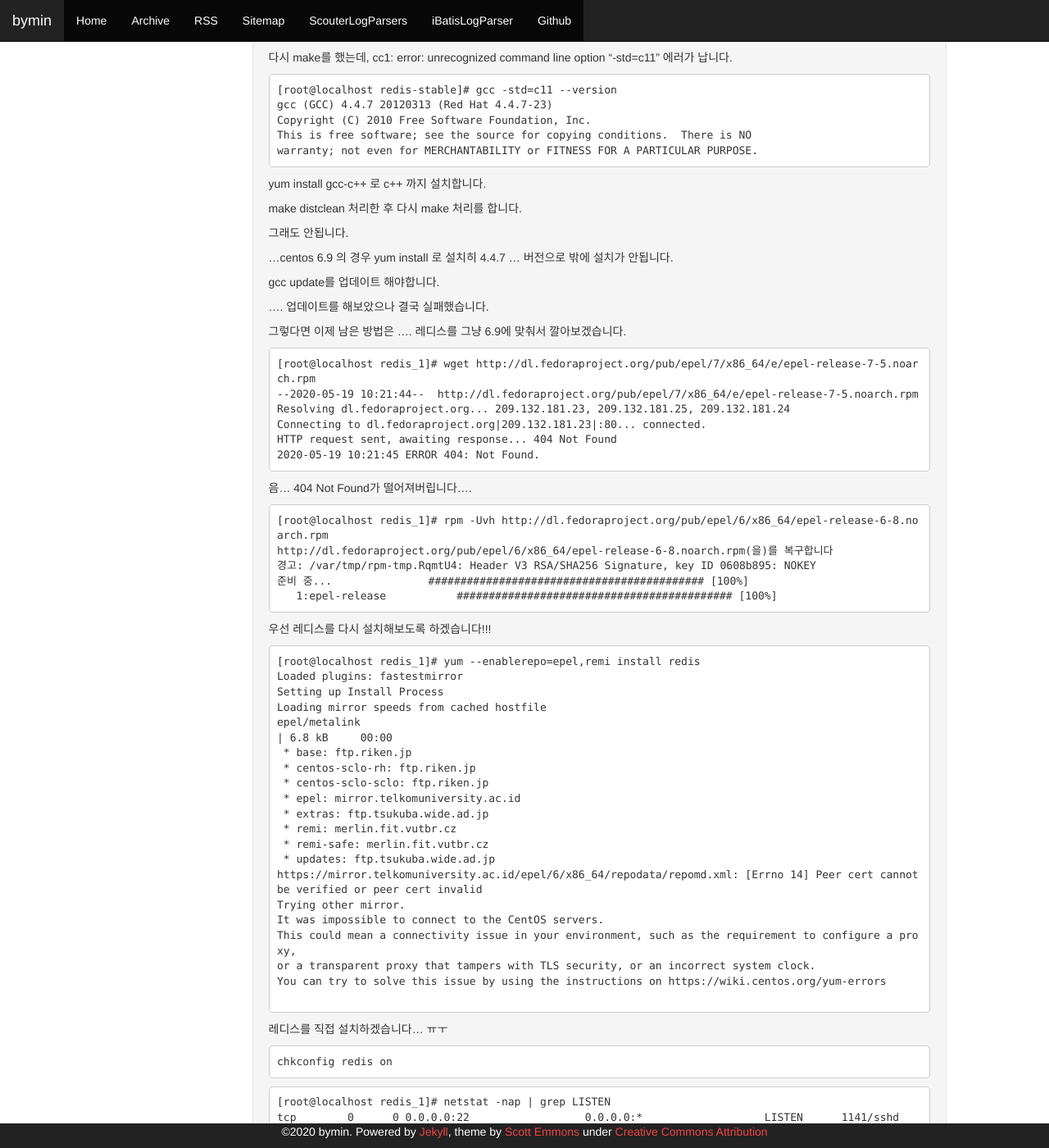
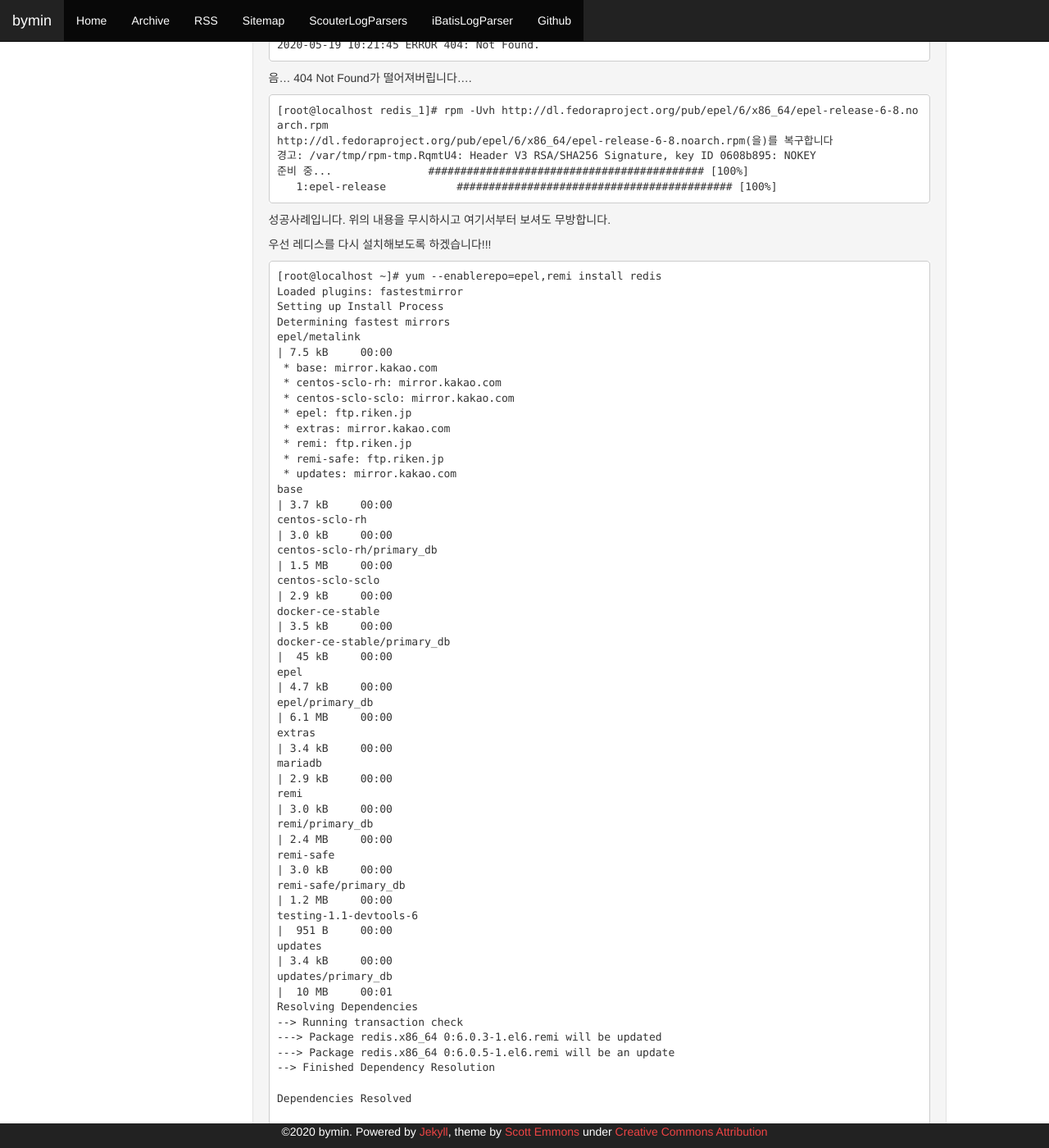
Before and after one commit to youngclown/youngclown.github.io, a Jekyll site: the page built from _posts/2020-05-18-redis_setting.md, in a window 1280 px wide and 1400 px high, scrolled down 3183 px. Shown: the whole window at 82% size. Built offline with Jekyll 4.4.1, drawn with Linux system fonts in a browser that asks for light colours; nearby versions of some CDN libraries; some of the changed text lies outside the part shown.

Commit message:
레디스 셋팅 history

````diff
--- a/_posts/2020-05-18-redis_setting.md
+++ b/_posts/2020-05-18-redis_setting.md
@@ -4,9 +4,12 @@ title: "레디스 설치 및 실행"
 comments: true
 ---
 
-centos 6.9에 레디스를 설치해보고자합니다.
+centos 6.9에 레디스를 설치하려고합니다.
+해당 이력은 실패 시나리오까지 포함되어있으므로,
+결론을 보고 싶으 신 분은, 맨밑의 성공사례로 내려가시기 바랍니다.
 
 레디스를 설치합니다. wget 이 없으므로 먼저 yum install wget으로 wget을 설치합니다.
+
 ```
 [root@localhost ~]# yum install wget
 Loaded plugins: fastestmirror
@@ -20,23 +23,8 @@ Resolving Dependencies
 ---> Package wget.x86_64 0:1.12-10.el6 will be installed
 --> Finished Dependency Resolution
 
-Dependencies Resolved
+~~ 중략 ~~~
 
-==============================================================================================================================================================================================================================================================================
- Package                                                        Arch                                                             Version                                                                 Repository                                                      Size
-==============================================================================================================================================================================================================================================================================
-Installing:
- wget                                                           x86_64                                                           1.12-10.el6                                                             base                                                           484 k
-
-Transaction Summary
-==============================================================================================================================================================================================================================================================================
-Install       1 Package(s)
-
-Total download size: 484 k
-Installed size: 1.8 M
-Is this ok [y/N]: y
-Downloading Packages:
-wget-1.12-10.el6.x86_64.rpm                                                                                                                                                                                                                            | 484 kB     00:00
 Running rpm_check_debug
 Running Transaction Test
 Transaction Test Succeeded
@@ -52,6 +40,7 @@ Complete!
 
 wget http://download.redis.io/redis-stable.tar.gz
 으로 레디스를 다운받습니다.
+
 ```
 [root@localhost home]# mkdir redis
 [root@localhost home]# cd redis/
@@ -63,7 +52,7 @@ HTTP request sent, awaiting response... 200 OK
 Length: 2253771 (2.1M) [application/x-gzip]
 Saving to: `redis-stable.tar.gz'
 
-100%[====================================================================================================================================================================================================================================>] 2,253,771    318K/s   in 7.7s
+100%[======>] 2,253,771    318K/s   in 7.7s
 
 2020-05-18 15:44:57 (287 KB/s) - `redis-stable.tar.gz' saved [2253771/2253771]
 ```
@@ -189,46 +178,94 @@ http://dl.fedoraproject.org/pub/epel/6/x86_64/epel-release-6-8.noarch.rpm(을)
    1:epel-release           ########################################### [100%]
 ```
 
+
+성공사례입니다. 위의 내용을 무시하시고 여기서부터 보셔도 무방합니다.
+
 우선 레디스를 다시 설치해보도록 하겠습니다!!!
 
 ```
-[root@localhost redis_1]# yum --enablerepo=epel,remi install redis
+[root@localhost ~]# yum --enablerepo=epel,remi install redis
 Loaded plugins: fastestmirror
 Setting up Install Process
-Loading mirror speeds from cached hostfile
-epel/metalink                                                                                                                                                                                                                                          | 6.8 kB     00:00
- * base: ftp.riken.jp
- * centos-sclo-rh: ftp.riken.jp
- * centos-sclo-sclo: ftp.riken.jp
- * epel: mirror.telkomuniversity.ac.id
- * extras: ftp.tsukuba.wide.ad.jp
- * remi: merlin.fit.vutbr.cz
- * remi-safe: merlin.fit.vutbr.cz
- * updates: ftp.tsukuba.wide.ad.jp
-https://mirror.telkomuniversity.ac.id/epel/6/x86_64/repodata/repomd.xml: [Errno 14] Peer cert cannot be verified or peer cert invalid
-Trying other mirror.
-It was impossible to connect to the CentOS servers.
-This could mean a connectivity issue in your environment, such as the requirement to configure a proxy,
-or a transparent proxy that tampers with TLS security, or an incorrect system clock.
-You can try to solve this issue by using the instructions on https://wiki.centos.org/yum-errors
+Determining fastest mirrors
+epel/metalink                                                                                                                  | 7.5 kB     00:00
+ * base: mirror.kakao.com
+ * centos-sclo-rh: mirror.kakao.com
+ * centos-sclo-sclo: mirror.kakao.com
+ * epel: ftp.riken.jp
+ * extras: mirror.kakao.com
+ * remi: ftp.riken.jp
+ * remi-safe: ftp.riken.jp
+ * updates: mirror.kakao.com
+base                                                                                                                           | 3.7 kB     00:00
+centos-sclo-rh                                                                                                                 | 3.0 kB     00:00
+centos-sclo-rh/primary_db                                                                                                      | 1.5 MB     00:00
+centos-sclo-sclo                                                                                                               | 2.9 kB     00:00
+docker-ce-stable                                                                                                               | 3.5 kB     00:00
+docker-ce-stable/primary_db                                                                                                    |  45 kB     00:00
+epel                                                                                                                           | 4.7 kB     00:00
+epel/primary_db                                                                                                                | 6.1 MB     00:00
+extras                                                                                                                         | 3.4 kB     00:00
+mariadb                                                                                                                        | 2.9 kB     00:00
+remi                                                                                                                           | 3.0 kB     00:00
+remi/primary_db                                                                                                                | 2.4 MB     00:00
+remi-safe                                                                                                                      | 3.0 kB     00:00
+remi-safe/primary_db                                                                                                           | 1.2 MB     00:00
+testing-1.1-devtools-6                                                                                                         |  951 B     00:00
+updates                                                                                                                        | 3.4 kB     00:00
+updates/primary_db                                                                                                             |  10 MB     00:01
+Resolving Dependencies
+--> Running transaction check
+---> Package redis.x86_64 0:6.0.3-1.el6.remi will be updated
+---> Package redis.x86_64 0:6.0.5-1.el6.remi will be an update
+--> Finished Dependency Resolution
+
+Dependencies Resolved
+
+======================================================================================================================================================
+ Package                          Arch                              Version                                     Repository                       Size
+======================================================================================================================================================
+Updating:
+ redis                            x86_64                            6.0.5-1.el6.remi                            remi                            1.3 M
+
+Transaction Summary
+======================================================================================================================================================
+Upgrade       1 Package(s)
+
+Total download size: 1.3 M
+Is this ok [y/N]: y
+Downloading Packages:
+redis-6.0.5-1.el6.remi.x86_64.rpm                                                                                              | 1.3 MB     00:00
+Running rpm_check_debug
+Running Transaction Test
+Transaction Test Succeeded
+Running Transaction
+  Updating   : redis-6.0.5-1.el6.remi.x86_64                                                                                                      1/2
+warning: /etc/redis.conf created as /etc/redis.conf.rpmnew
+  Cleanup    : redis-6.0.3-1.el6.remi.x86_64                                                                                                      2/2
+  Verifying  : redis-6.0.5-1.el6.remi.x86_64                                                                                                      1/2
+  Verifying  : redis-6.0.3-1.el6.remi.x86_64                                                                                                      2/2
+
+Updated:
+  redis.x86_64 0:6.0.5-1.el6.remi
+
+Complete!
 
 ```
 
-레디스를 직접 설치하겠습니다... ㅠㅜ
 ```
-chkconfig redis on
+[root@localhost ~]# chkconfig redis on
+[root@localhost ~]#
+
 ```
 
 ```
 [root@localhost redis_1]# netstat -nap | grep LISTEN
-tcp        0      0 0.0.0.0:22                  0.0.0.0:*                   LISTEN      1141/sshd
-tcp        0      0 127.0.0.1:25                0.0.0.0:*                   LISTEN      1220/master
-tcp        0      0 127.0.0.1:6379              0.0.0.0:*                   LISTEN      5831/redis-server 1
-tcp        0      0 :::22                       :::*                        LISTEN      1141/sshd
-tcp        0      0 ::1:25                      :::*                        LISTEN      1220/master
+tcp        0      0 0.0.0.0:6379                0.0.0.0:*                   LISTEN      2296/redis-server 0
 ```
+
 드디어 레디스가 실행이 되었습니다.
-자동으로 6379 포트로 켜졌습니다....
+자동으로 6379 포트로 켜졌습니다.
 
 하지만 외부에서 커넥션 요청을 하면 연결이 되지 않고 끊깁니다.
 방화벽 문제도 아니고,
````
Also changed, not shown: other parts of _posts/2020-05-18-redis_setting.md (+4 -2 lines).
